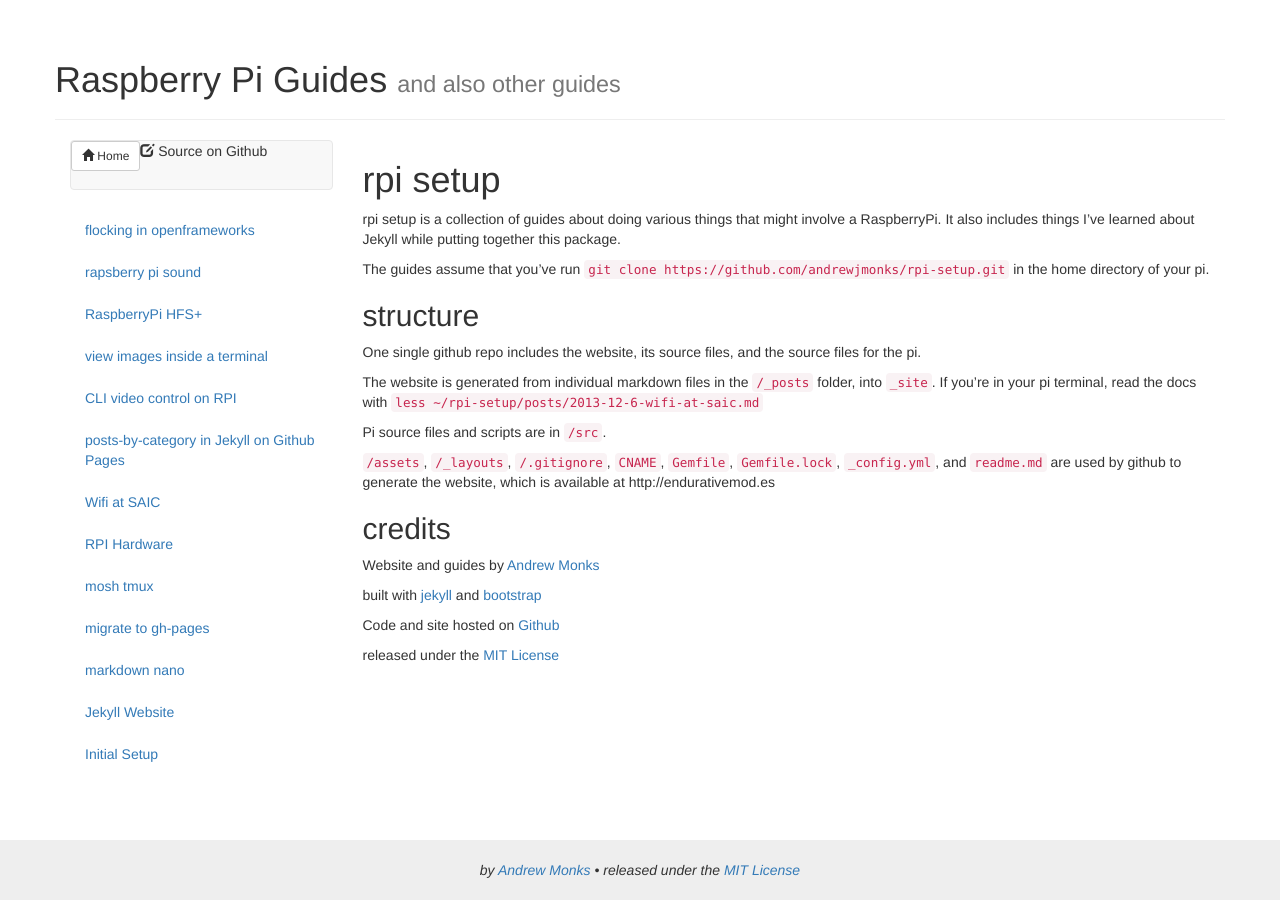
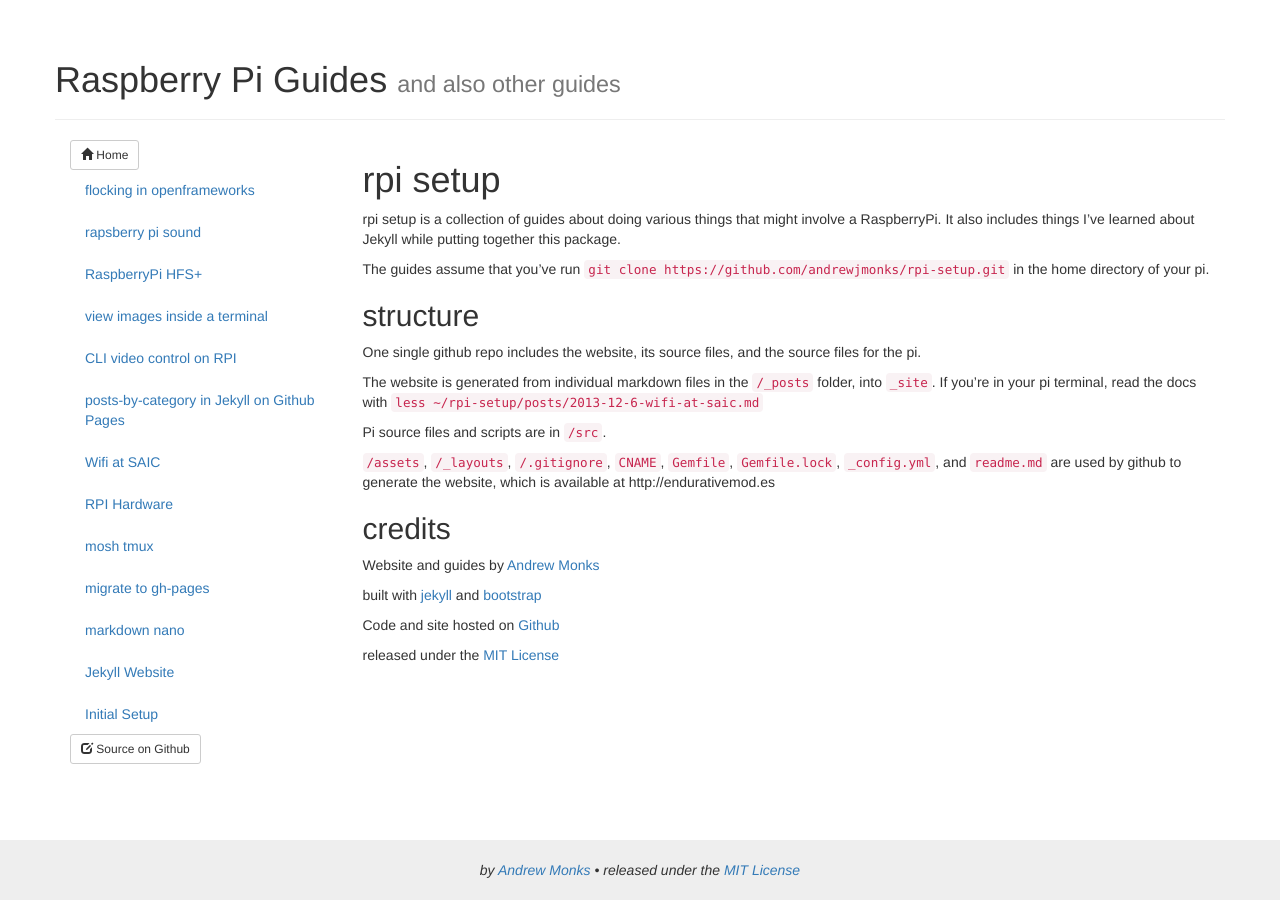
Before and after one commit to amonks/rpi-setup, a Jekyll site: the page built from readme.md, in a window 1280 px wide. Built offline with Jekyll 4.4.1, drawn with Linux system fonts in a browser that asks for light colours; nearby versions of some CDN libraries.

Commit message:
link to home in sidebar

```diff
--- a/_layouts/default.html
+++ b/_layouts/default.html
@@ -55,24 +55,11 @@
 
 		<div class="row">
 			<div id="sidebar" class="col-md-3">
-				<nav class="navbar navbar-default" role="navigation">
-					<div class="navbar-header">
-						<a href="/">
-							<button type="button" class="btn btn-default btn-sm">
-								<span class="glyphicon glyphicon-home"></span> Home
-							</button>
-						</a>
-					</div>
-					<div class="collapse navbar-collapse" >
-						<ul class="nav navbar-nav">
-							<li class="dropdown">
-								<span class="glyphicon glyphicon-edit"></span> Source on Github
-							</li>
-						</ul>
-					</div>
-				</nav>
-
-
+				<a href="/">
+					<button type="button" class="btn btn-default btn-sm">
+						<span class="glyphicon glyphicon-home"></span> Home
+					</button>
+				</a>
 				<ul class="nav nav-pills nav-stacked">
 					{% for post in site.posts %}
 						<li class="{{post.group}}" dateTime="{{post.date}}">
@@ -80,7 +67,11 @@
 						</li>
 					{% endfor %}
 				</ul>
-
+				<a href="https://github.com/amonks/rpi-setup/">
+					<button type="button" class="btn btn-default btn-sm">
+						<span class="glyphicon glyphicon-edit"></span> Source on Github
+					</button>
+				</a>
 			</div>
 
 			<div id="main" class="content col-md-9">
```
